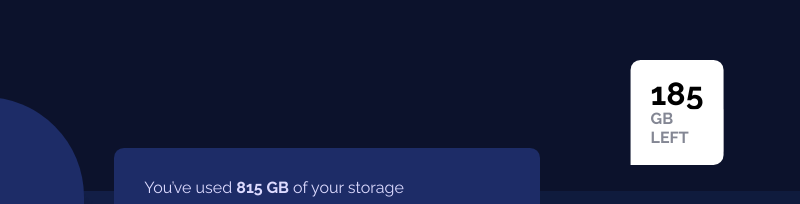
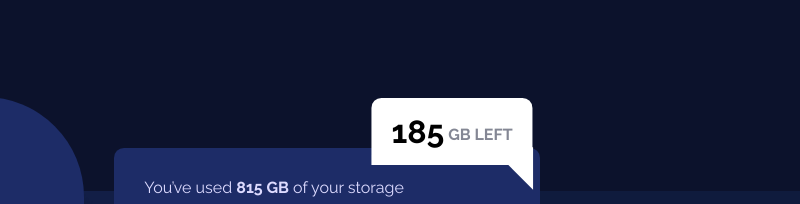
Before and after one commit to sanou098/Fylo-data-storage-component, a plain HTML site: page index.html in a window 1280 px wide. Shown: the part 209-413 px from the top of the page, 480-1280 px from the left. Drawn offline with Linux system fonts and the light colour scheme.

Commit message:
Update style.css

```diff
--- a/style.css
+++ b/style.css
@@ -221,7 +221,7 @@ body{
     z-index: 6;
     bottom: 140px;
     justify-self: flex-end;
-    left: 1125px;
+    left: 900px;
     border-bottom-left-radius: initial;
   }
 
```
